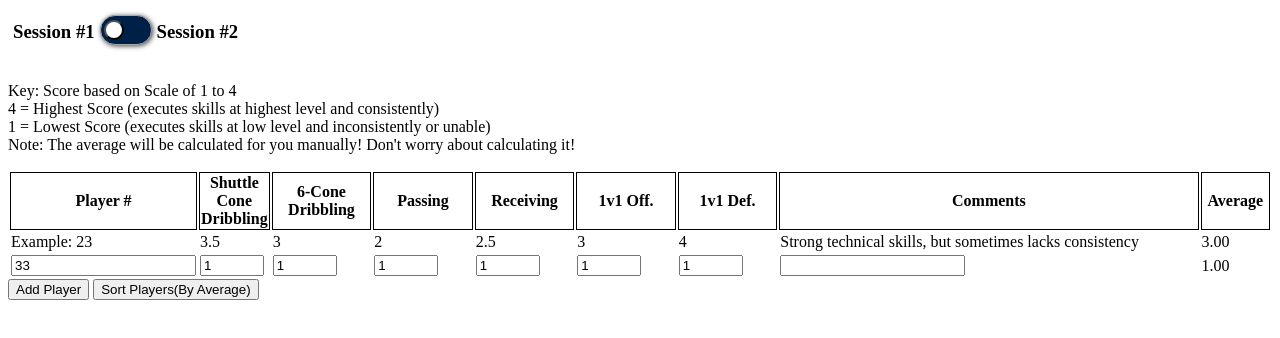
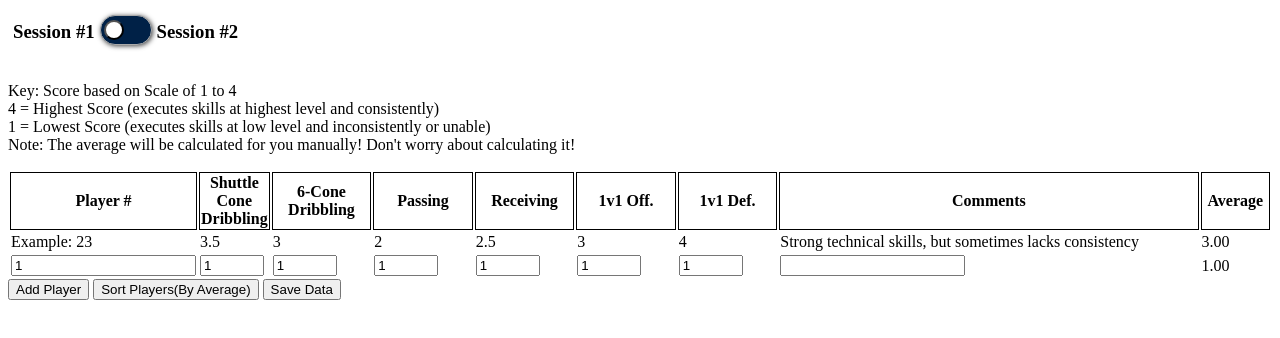
Before and after one commit to WillPalaia/LYSA-Eval-Framework, a plain HTML site: page page1.html in a window 1280 px wide. Shown: the part 122-460 px from the top of the page. Drawn offline with Linux system fonts and the light colour scheme.

Commit message:
Add save data button, google sheet script link

```diff
--- a/page1.html
+++ b/page1.html
@@ -79,11 +79,10 @@
         </table>
         <button id="add-row">Add Player</button>
         <button id="sort-button">Sort Players(By Average)</button>
+        <button id="save-button">Save Data</button>
     </div>
 
     <script>
-
-
         let toggled = false;
         let toggleButton = document.querySelector(".toggle-button");
         toggleButton.addEventListener("click", () => {
@@ -92,7 +91,7 @@
 
         let rows = [{
             rowNumber: 0,
-            pinnieNumber: 33,
+            pinnieNumber: 1,
             drill: {
                 "#1": 1,
                 "#2": 1,
@@ -126,9 +125,7 @@
                         </td>`;
                 }).join("");
 
-
                 newRow += newTD;
-
 
                 newRow += `
                     <td id="${rowNumber}-comments-td">
@@ -138,7 +135,6 @@
                         ${rows[i].average.toFixed(2)}
                     </td>
                     </tr>`;
-
 
                 table.insertAdjacentHTML("beforeend", newRow);
             }
@@ -202,8 +198,8 @@
         sortRows.addEventListener("click", ()=> {
             rows.sort((a, b) => b.average - a.average);
             rows.forEach((row, index) => {
-        row.rowNumber = index;
-    });
+                row.rowNumber = index;
+            });
             render();
         });
 
@@ -214,6 +210,30 @@
 
     });
 
+    let saveButton = document.getElementById("save-button");
+    saveButton.addEventListener("click", () => {
+        // let data = {
+        //     evaluatorNames: document.getElementById("evaluator-name").value,
+        //     ageGroup: document.getElementById("age-select").value,
+        //     players: rows
+        // };
+
+        // fetch("https://script.google.com/macros/library/d/1sIk_eUdOYUNgHqU1JzY6VfaX7FoUaSn0rqxa4LR8foAB_9CPMeIY9POu/1", {
+        //     method: "POST",
+        //     headers: {
+        //         "Content-Type": "application/json"
+        //     },
+        //     body: JSON.stringify(data)
+        // })
+        // .then(response => response.text())
+        // .then(responseText => {
+        //     alert(responseText);
+        // })
+        // .catch(error => {
+        //     console.error("Error:", error);
+        // });
+    });
+
         render();
     </script>
 </body>
```
